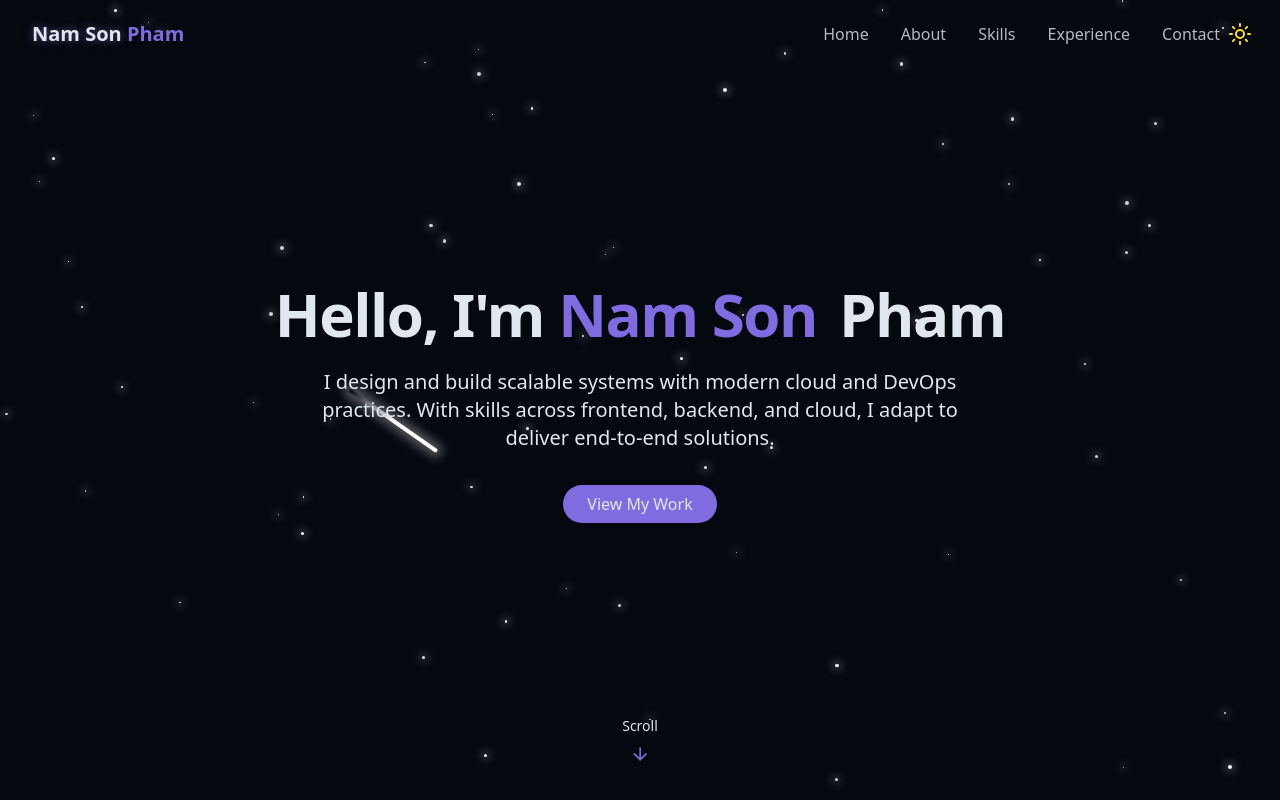
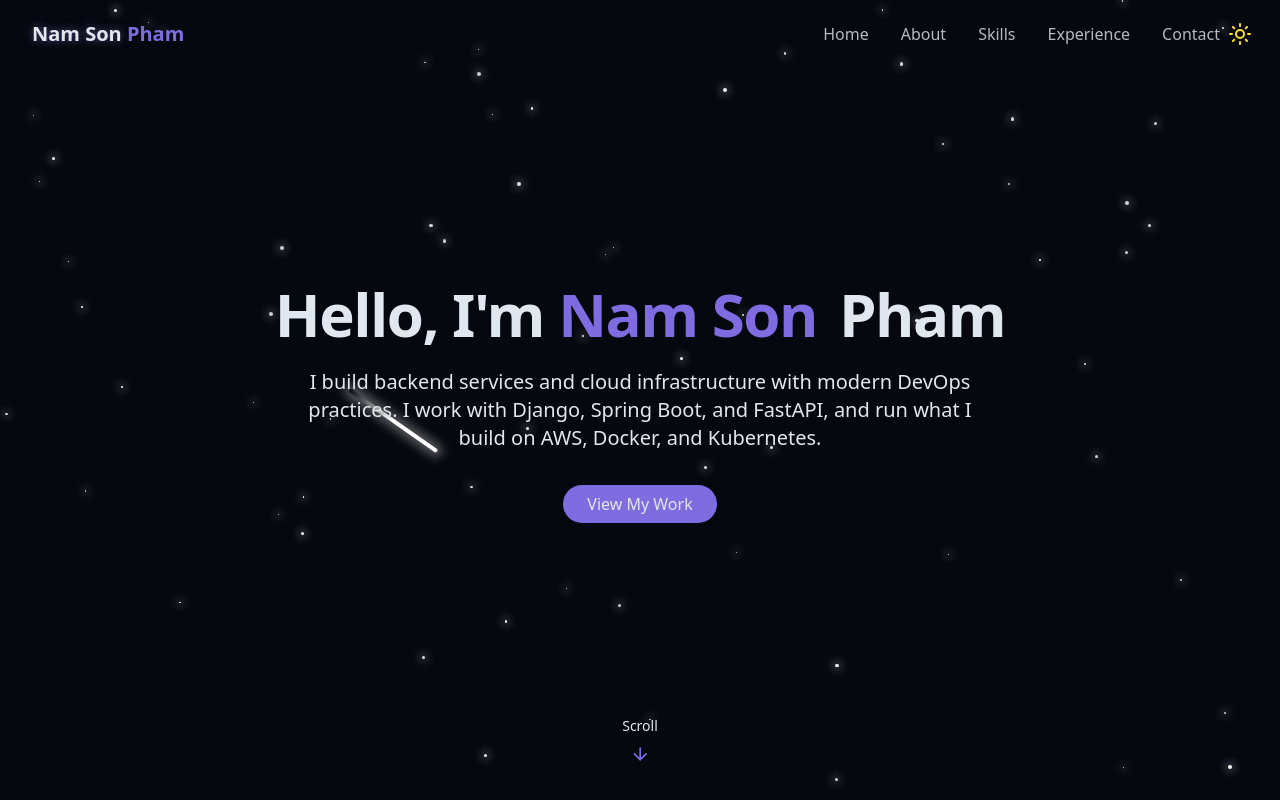
Before and after one commit to PhamNamSon/portfolio, a React (Vite) app in the folder app/: page / in a window 1280 px wide. Shown: the top 800 px of the page. Built offline with nearby package versions, Linux system fonts and the light colour scheme.

Commit message:
feat: update contact information and enhance hero section description to focus on backend development and cloud infrastructure

```diff
--- a/app/src/components/contact-section.tsx
+++ b/app/src/components/contact-section.tsx
@@ -21,7 +21,7 @@ export const ContactSection = () => {
             </div>
             <div className="text-center">
               <h4 className="font-semibold mb-1">Email</h4>
-              <a href="mailto:..." className="text-sm hover:text-primary hover:underline">
+              <a href="mailto:phamnamson1999@gmail.com" className="text-sm hover:text-primary hover:underline">
                 phamnamson1999@gmail.com
               </a>
             </div>
@@ -33,7 +33,7 @@ export const ContactSection = () => {
             </div>
             <div className="text-center">
               <h4 className="font-semibold mb-1">Phone</h4>
-              <a href="tel:..." className="text-sm hover:text-primary hover:underline">
+              <a href="tel:+15879743105" className="text-sm hover:text-primary hover:underline">
                 587-974-3105
               </a>
             </div>
@@ -45,7 +45,7 @@ export const ContactSection = () => {
             </div>
             <div className="text-center">
               <h4 className="font-semibold mb-1">LinkedIn</h4>
-              <a href="..." className="text-sm hover:text-primary hover:underline">
+              <a href="https://www.linkedin.com/in/nam-son-pham/" target="_blank" rel="noreferrer" className="text-sm hover:text-primary hover:underline">
                 linkedin.com/in/nam-son-pham
               </a>
             </div>
--- a/app/src/components/hero-section.tsx
+++ b/app/src/components/hero-section.tsx
@@ -15,7 +15,7 @@ export const HeroSection = () => {
           </h1>
 
           <p className="text-lg md:text-xl max-w-2xl mx-auto opacity-0 animate-fade-in-delay-3">
-            I design and build scalable systems with modern cloud and DevOps practices. With skills across frontend, backend, and cloud, I adapt to deliver end-to-end solutions.
+            I build backend services and cloud infrastructure with modern DevOps practices. I work with Django, Spring Boot, and FastAPI, and run what I build on AWS, Docker, and Kubernetes.
           </p>
 
           <div className="pt-4 opacity-0 animate-fade-in-delay-4">
```
